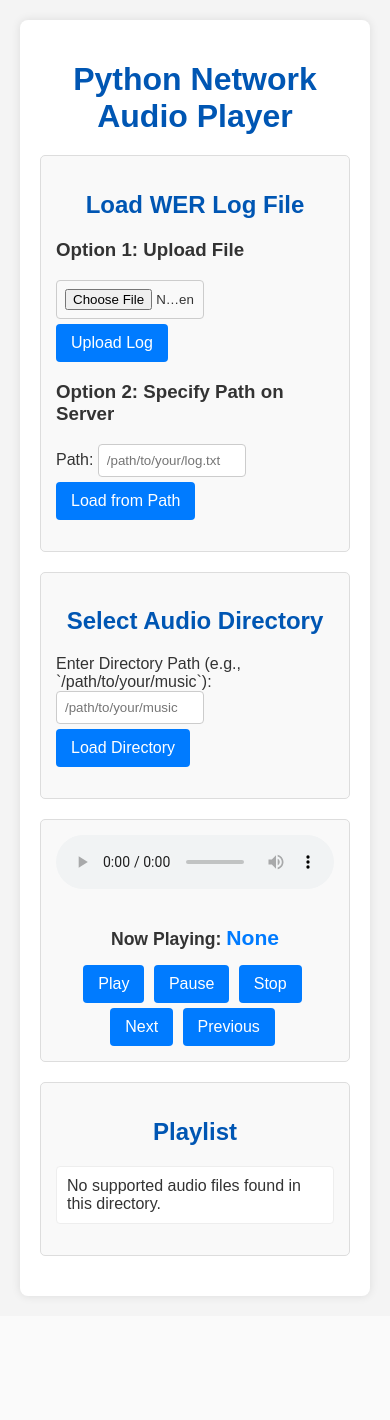
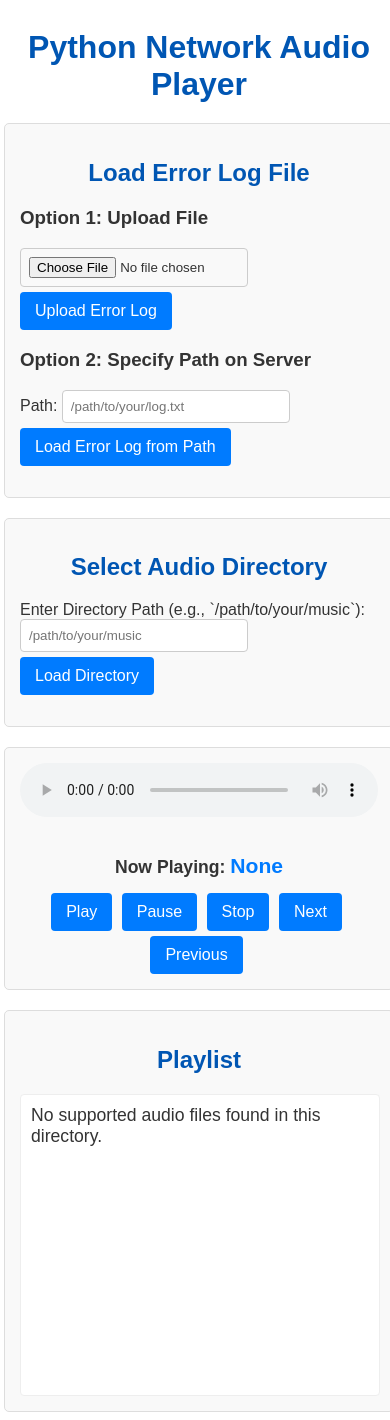
Before and after one commit to aanchan/cs6620-fall2025-public, a Flask app: page / in a window 390 px wide. Before the commit the page ends 1299 px from the top, so only its background shows below. Run offline with Flask 3, Linux system fonts and the light colour scheme; data that the repository does not hold is empty.

Commit message:
Refactor UI and backend for error segment review: edge-to-edge responsive layout, centered content, segment timings as hh:mm:ss.ss, and improved playlist display.

```diff
--- a/app.py
+++ b/app.py
@@ -1,7 +1,11 @@
 import os
 import re
-from flask import Flask, render_template, request, jsonify, send_from_directory
+import csv
+from io import StringIO
+from flask import Flask, render_template, request, jsonify, send_from_directory, send_file
 from flask_cors import CORS
+from pydub import AudioSegment
+import tempfile
 
 app = Flask(__name__)
 CORS(app)
@@ -16,29 +20,53 @@ parsed_transcription_data = {}
 
 def parse_log_content(log_content):
     """
-    Parses the log content to extract transcription data.
+    Parses the log content to extract error segments for each audio file.
+    Only supports the new CSV/TSV format as in sample_log.txt.
+    Returns a dict mapping audio file basenames to a list of error segments.
     """
     data = {}
-    # Regex to find a block for each file
-    file_block_pattern = re.compile(
-        r"File: (.+\.wav)\s*\n"
-        r"Reference: .*\n"
-        r"Prediction: .*\n"
-        r"Reference \(normalized\): (.+)\s*\n"
-        r"Prediction \(normalized\): (.+)\s*\n"
-        r"Individual WER: ([\d.]+)"
-    )
-
-    for match in file_block_pattern.finditer(log_content):
-        filename = os.path.basename(match.group(1)) # Extract just the filename
-        reference = match.group(2).strip()
-        prediction = match.group(3).strip()
-        wer = float(match.group(4))
-        data[filename] = {
-            "reference_normalized": reference,
-            "prediction_normalized": prediction,
-            "wer": wer
+    # Auto-detect delimiter: use tab if more tabs than commas, else comma
+    tab_count = log_content.count('\t')
+    comma_count = log_content.count(',')
+    delimiter = '\t' if tab_count > comma_count else ','
+    reader = csv.reader(StringIO(log_content), delimiter=delimiter)
+    header = next(reader, None)
+    # Find relevant column indices
+    def col(name):
+        try:
+            return header.index(name)
+        except ValueError:
+            return None
+    col_audio = col('transcriptFile')
+    col_long_start = col('longFormStart')
+    col_long_end = col('longFormEnd')
+    col_long_error = col('longFormError')
+    col_short_error = col('shortFormError')
+    col_short_start = col('shortFormStart')
+    col_short_end = col('shortFormEnd')
+    for row in reader:
+        if not row or len(row) <= max(filter(None, [col_audio, col_long_start, col_long_end, col_long_error, col_short_error, col_short_start, col_short_end])):
+            continue
+        audio_path = row[col_audio]
+        filename = os.path.basename(audio_path)
+        try:
+            long_start = float(row[col_long_start]) if col_long_start is not None else None
+            long_end = float(row[col_long_end]) if col_long_end is not None else None
+            short_start = float(row[col_short_start]) if col_short_start is not None and row[col_short_start] else None
+            short_end = float(row[col_short_end]) if col_short_end is not None and row[col_short_end] else None
+        except (ValueError, IndexError):
+            long_start = long_end = short_start = short_end = None
+        segment = {
+            'longFormStart': long_start,
+            'longFormEnd': long_end,
+            'longFormError': row[col_long_error] if col_long_error is not None else '',
+            'shortFormError': row[col_short_error] if col_short_error is not None else '',
+            'shortFormStart': short_start,
+            'shortFormEnd': short_end
         }
+        if filename not in data:
+            data[filename] = []
+        data[filename].append(segment)
     return data
 
 @app.route('/audio_files/<path:filename>')
@@ -50,6 +78,37 @@ def serve_audio_file(filename):
         return send_from_directory(current_directory, filename)
     else:
         return "File not found", 404
+
+@app.route('/audio_segment')
+def serve_audio_segment():
+    """
+    Serves a segment of an audio file, given filename, start, and end times (in seconds).
+    The segment is [start-5, end+5] seconds, clipped to file boundaries.
+    """
+    filename = request.args.get('file')
+    start = request.args.get('start', type=float)
+    end = request.args.get('end', type=float)
+    if not (filename and start is not None and end is not None):
+        return "Missing parameters", 400
+    if not current_directory:
+        return "No directory selected", 400
+    audio_path = os.path.join(current_directory, filename)
+    if not os.path.exists(audio_path):
+        return "Audio file not found", 404
+    try:
+        audio = AudioSegment.from_file(audio_path)
+        duration = len(audio) / 1000.0  # in seconds
+        seg_start = max(0, start - 5)
+        seg_end = min(duration, end + 5)
+        seg_audio = audio[int(seg_start * 1000):int(seg_end * 1000)]
+        # Write to a temp file
+        with tempfile.NamedTemporaryFile(delete=False, suffix='.wav') as tmpf:
+            seg_audio.export(tmpf.name, format='wav')
+            tmpf.flush()
+            return send_file(tmpf.name, mimetype='audio/wav', as_attachment=False, download_name=f'{filename}_segment.wav')
+    except Exception as e:
+        app.logger.error(f"Error extracting audio segment: {e}")
+        return f"Error extracting audio segment: {str(e)}", 500
 
 @app.route('/')
 def index():
@@ -86,13 +145,11 @@ def select_directory():
     for f_path in current_playlist:
         f_name = os.path.basename(f_path)
         file_url = f'/audio_files/{f_name}'
-
-        transcription_info = parsed_transcription_data.get(f_name, None)
-
+        error_segments = parsed_transcription_data.get(f_name, [])
         files_with_transcription_info.append({
             "name": f_name,
             "url": file_url,
-            "transcription": transcription_info # Add transcription info if available
+            "error_segments": error_segments
         })
 
     return jsonify({
@@ -178,11 +235,11 @@ def get_status():
         for f_path in current_playlist:
             f_name = os.path.basename(f_path)
             file_url = f'/audio_files/{f_name}'
-            transcription_info = parsed_transcription_data.get(f_name, None)
+            error_segments = parsed_transcription_data.get(f_name, [])
             files_with_transcription_info.append({
                 "name": f_name,
                 "url": file_url,
-                "transcription": transcription_info
+                "error_segments": error_segments
             })
 
     return jsonify({
--- a/requirements.txt
+++ b/requirements.txt
@@ -1,3 +1,4 @@
 Flask
 pygame
 Flask-CORS
+pydub
--- a/templates/index.html
+++ b/templates/index.html
@@ -6,19 +6,46 @@
     <title>Python Audio Player with WER Log</title>
     <link rel="stylesheet" href="{{ url_for('static', filename='style.css') }}">
     <style>
-        /* Basic inline styles for quick setup - consider moving to style.css */
+        html, body {
+            height: 100%;
+            width: 100vw;
+            margin: 0;
+            padding: 0;
+        }
         body {
             font-family: Arial, sans-serif;
             background-color: #f4f4f4;
-            margin: 20px;
             color: #333;
+            min-height: 100vh;
+            width: 100vw;
+            margin: 0;
+            padding: 0;
         }
         .container {
             background-color: #fff;
-            padding: 20px;
-            border-radius: 8px;
-            box-shadow: 0 0 10px rgba(0 0 0 / 10%);
-            max-width: 800px;
+            padding-left: clamp(8px, 2vw, 32px);
+            padding-right: clamp(8px, 2vw, 32px);
+            padding-top: 24px;
+            padding-bottom: 24px;
+            border-radius: 0;
+            box-shadow: none;
+            width: 100%;
+            max-width: 1200px;
+            min-height: 100vh;
+            margin: 0 auto;
+        }
+        .section-box, .audio-controls, .playlist-section {
+            width: 100%;
+            max-width: 1200px;
+            margin: 0 auto 24px auto;
+            box-sizing: border-box;
+        }
+        .playlist-section, #playlist {
+            width: 100%;
+            margin: 0;
+        }
+        #playlist {
+            max-width: 1200px;
             margin: 0 auto;
         }
         h1, h2 {
@@ -57,11 +84,14 @@
         #playlist {
             list-style-type: none;
             padding: 0;
-            max-height: 350px;
+            max-height: 600px;
+            min-height: 300px;
             overflow-y: auto;
             border: 1px solid #eee;
             border-radius: 4px;
             background-color: #fff;
+            font-size: 1.1em;
+            width: 100%;
         }
         #playlist li {
             padding: 10px;
@@ -113,6 +143,22 @@
             background-color: #f0f0f0;
             border-radius: 3px;
         }
+        .playlist-section {
+            width: 100%;
+            margin: 0;
+        }
+        @media (max-width: 600px) {
+            .container {
+                padding-left: 4px;
+                padding-right: 4px;
+                padding-top: 8px;
+                padding-bottom: 8px;
+                max-width: 100vw;
+            }
+            .section-box, .audio-controls, .playlist-section, #playlist {
+                max-width: 100vw;
+            }
+        }
     </style>
 </head>
 <body>
@@ -120,16 +166,16 @@
         <h1>Python Network Audio Player</h1>
 
         <div class="section-box log-upload-section">
-            <h2>Load WER Log File</h2>
+            <h2>Load Error Log File</h2>
             <h3>Option 1: Upload File</h3>
             <input type="file" id="logFileInput" accept=".txt">
-            <button onclick="uploadLogFile()">Upload Log</button>
+            <button onclick="uploadLogFile()">Upload Error Log</button>
             <p id="log-message-upload"></p>
 
             <h3>Option 2: Specify Path on Server</h3>
             <label for="log_path_input">Path:</label>
             <input type="text" id="log_path_input" placeholder="/path/to/your/log.txt" size="50">
-            <button onclick="loadLogFromPath()">Load from Path</button>
+            <button onclick="loadLogFromPath()">Load Error Log from Path</button>
             <p id="log-message-path"></p>
         </div>
 
@@ -265,13 +311,13 @@
                 currentSongElement.textContent = 'None';
                 audioPlayer.src = '';
                 audioPlayer.load();
-                hideTranscriptionDisplay();
+                // hideTranscriptionDisplay(); // Removed as transcription is not used
             } else {
                 playlistElement.innerHTML = '';
                 currentSongElement.textContent = 'None';
                 currentPlaylistData = [];
                 currentPlayingIndex = -1;
-                hideTranscriptionDisplay();
+                // hideTranscriptionDisplay(); // Removed as transcription is not used
             }
         }
 
@@ -287,11 +333,52 @@
                 songNameSpan.textContent = file.name;
                 li.appendChild(songNameSpan);
 
-                if (file.transcription) {
-                    const werSpan = document.createElement('span');
-                    werSpan.classList.add('wer-display');
-                    werSpan.textContent = `WER: ${file.transcription.wer.toFixed(4)}`;
-                    li.appendChild(werSpan);
+                // Error segments UI
+                if (file.error_segments && file.error_segments.length > 0) {
+                    const segList = document.createElement('ul');
+                    segList.style.margin = '10px 0 0 20px';
+                    segList.style.padding = '0';
+                    segList.style.listStyleType = 'disc';
+                    file.error_segments.forEach((seg, segIdx) => {
+                        const segLi = document.createElement('li');
+                        segLi.style.marginBottom = '6px';
+                        // Long form error clickable
+                        if (seg.longFormError && seg.longFormStart != null && seg.longFormEnd != null) {
+                            const longBtn = document.createElement('button');
+                            longBtn.textContent = `Long: ${seg.longFormError}`;
+                            longBtn.style.marginRight = '8px';
+                            longBtn.onclick = (e) => {
+                                e.stopPropagation();
+                                playAudioSegment(index, seg.longFormStart, seg.longFormEnd);
+                            };
+                            segLi.appendChild(longBtn);
+                            // Show raw timestamps
+                            const longTime = document.createElement('span');
+                            longTime.style.marginRight = '12px';
+                            longTime.style.fontSize = '0.95em';
+                            longTime.style.color = '#555';
+                            longTime.textContent = `[${formatTime(seg.longFormStart)} - ${formatTime(seg.longFormEnd)}]`;
+                            segLi.appendChild(longTime);
+                        }
+                        // Short form error clickable
+                        if (seg.shortFormError && seg.shortFormStart != null && seg.shortFormEnd != null) {
+                            const shortBtn = document.createElement('button');
+                            shortBtn.textContent = `Short: ${seg.shortFormError}`;
+                            shortBtn.onclick = (e) => {
+                                e.stopPropagation();
+                                playAudioSegment(index, seg.shortFormStart, seg.shortFormEnd);
+                            };
+                            segLi.appendChild(shortBtn);
+                            // Show raw timestamps
+                            const shortTime = document.createElement('span');
+                            shortTime.style.fontSize = '0.95em';
+                            shortTime.style.color = '#555';
+                            shortTime.textContent = `[${formatTime(seg.shortFormStart)} - ${formatTime(seg.shortFormEnd)}]`;
+                            segLi.appendChild(shortTime);
+                        }
+                        segList.appendChild(segLi);
+                    });
+                    li.appendChild(segList);
                 }
 
                 li.onclick = () => playAudioAtIndex(index);
@@ -310,27 +397,32 @@
             audioPlayer.src = song.url;
             audioPlayer.play();
             currentSongElement.textContent = song.name;
-            displayTranscription(song.transcription);
+            // displayTranscription(song.transcription); // Removed as transcription is not used
             highlightCurrentSong();
         }
 
-        function displayTranscription(transcription) {
-            if (transcription) {
-                refText.textContent = transcription.reference_normalized;
-                predText.textContent = transcription.prediction_normalized;
-                werNum.textContent = transcription.wer.toFixed(4);
-                transcriptionDisplay.style.display = 'block';
-            } else {
-                hideTranscriptionDisplay();
+        // Play a segment of the audio file (seek and play between start and end seconds)
+        function playAudioSegment(fileIndex, start, end) {
+            if (fileIndex < 0 || fileIndex >= currentPlaylistData.length) return;
+            const file = currentPlaylistData[fileIndex];
+            if (audioPlayer.src !== window.location.origin + file.url && audioPlayer.src !== file.url) {
+                audioPlayer.src = file.url;
             }
+            currentPlayingIndex = fileIndex;
+            currentSongElement.textContent = file.name;
+            audioPlayer.currentTime = start;
+            audioPlayer.play();
+            highlightCurrentSong();
+            // Stop at end time
+            audioPlayer.ontimeupdate = function() {
+                if (audioPlayer.currentTime >= end) {
+                    audioPlayer.pause();
+                    audioPlayer.ontimeupdate = null;
+                }
+            };
         }
 
-        function hideTranscriptionDisplay() {
-            transcriptionDisplay.style.display = 'none';
-            refText.textContent = '';
-            predText.textContent = '';
-            werNum.textContent = '';
-        }
+        // Remove displayTranscription and hideTranscriptionDisplay logic, as WER/transcription is not used in new UI
 
         function playCurrent() {
             if (currentPlaylistData.length === 0) {
@@ -353,7 +445,7 @@
             audioPlayer.currentTime = 0;
             currentPlayingIndex = -1;
             currentSongElement.textContent = 'None';
-            hideTranscriptionDisplay();
+            // hideTranscriptionDisplay(); // Removed as transcription is not used
             highlightCurrentSong();
         }
 
@@ -391,6 +483,16 @@
             playNext();
         });
 
+        // Helper to format seconds as hh:mm:ss.ss
+        function formatTime(secs) {
+            if (isNaN(secs) || secs === null) return '--:--:--';
+            secs = Number(secs);
+            const hours = Math.floor(secs / 3600);
+            const minutes = Math.floor((secs % 3600) / 60);
+            const seconds = (secs % 60).toFixed(2).padStart(5, '0');
+            return `${hours.toString().padStart(2, '0')}:${minutes.toString().padStart(2, '0')}:${seconds}`;
+        }
+
         // Initialize status when page loads
         document.addEventListener('DOMContentLoaded', async () => {
             const response = await fetch('/status');
```
